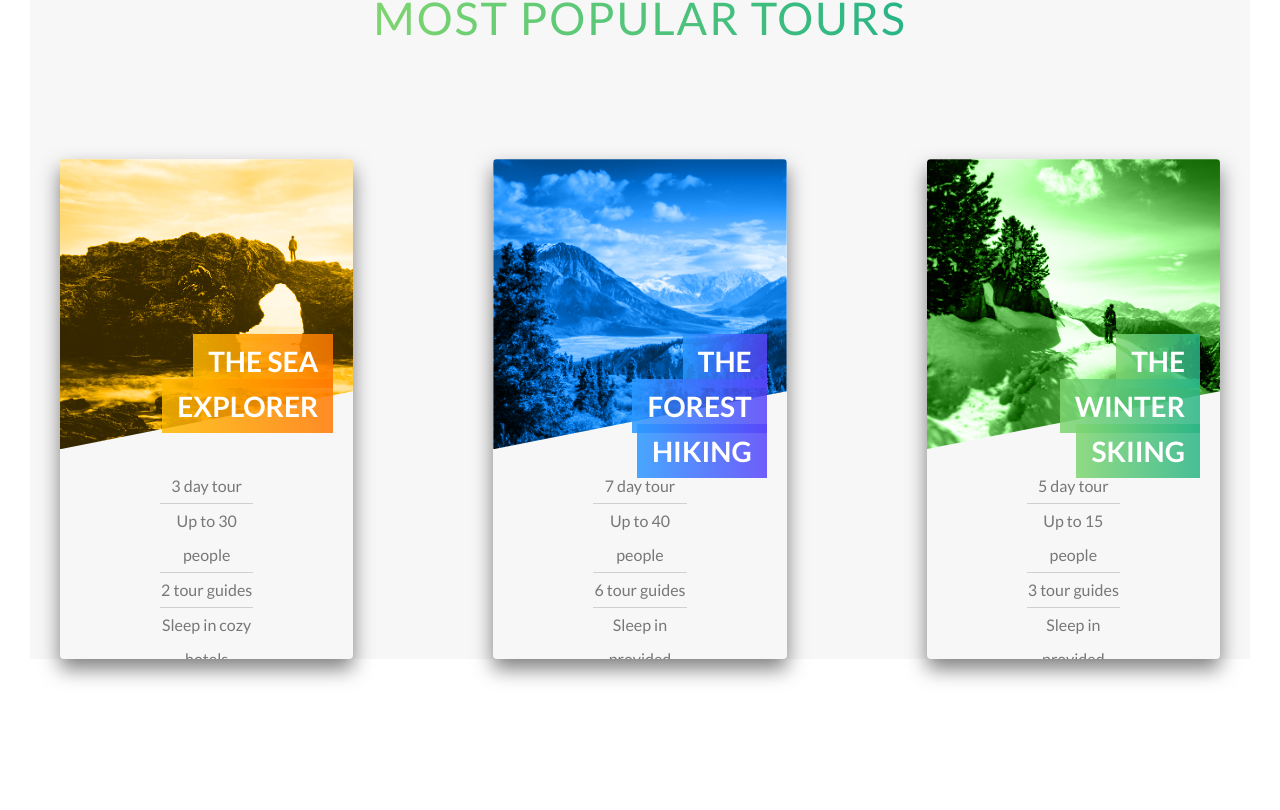
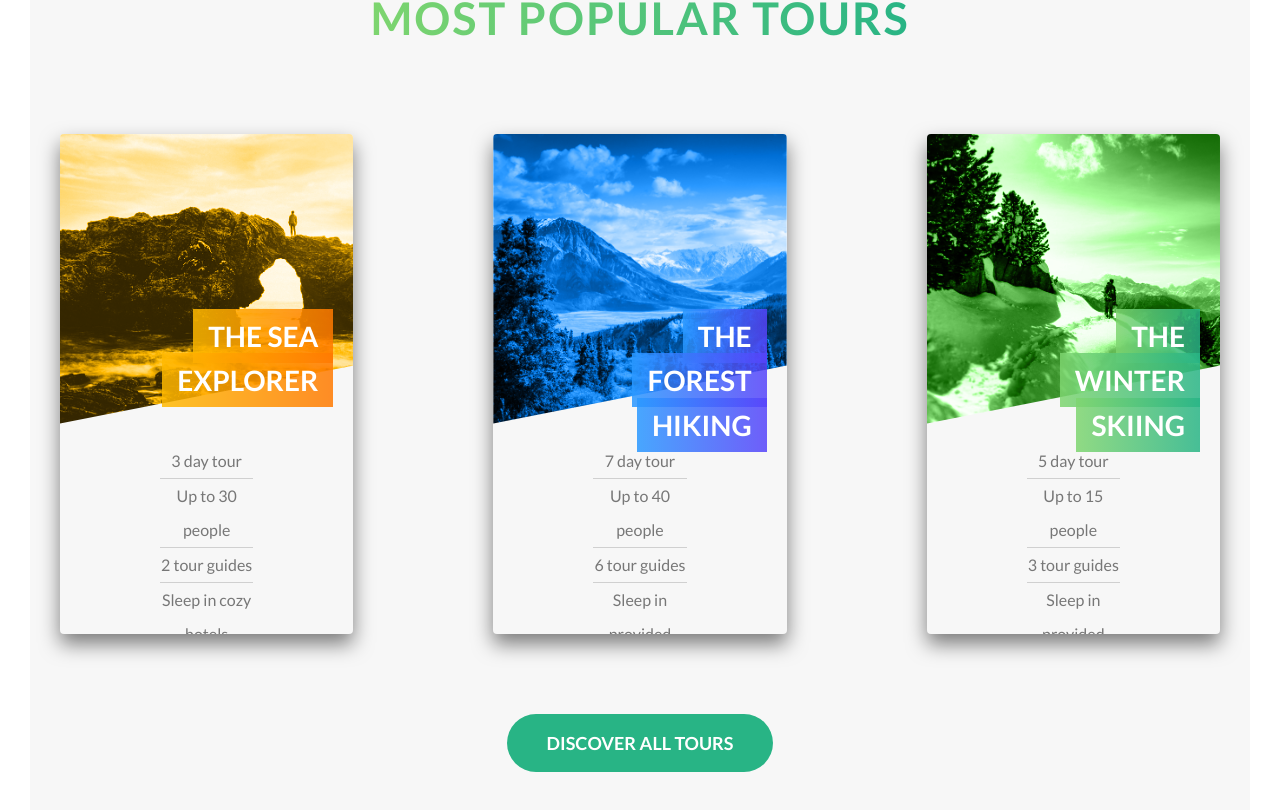
Before and after one commit to dat-truong196nt/Natours, a React (Create React App) app: page / in a window 1280 px wide. Shown: the part 2244-3054 px from the top of the page. Before the commit the page ends 3033 px from the top, so only its background shows below. Built offline with nearby package versions, Linux system fonts and the light colour scheme.

Commit message:
style: semantic-html

```diff
--- a/src/Components/Category.jsx
+++ b/src/Components/Category.jsx
@@ -3,11 +3,10 @@ import { CardFlip } from "./Card"
 export const Category = () => (
 	<section className="section-category">
 		<div className="text-center">
-			<div className="heading-secondary">most popular tours</div>
+			<h2 className="heading-secondary">most popular tours</h2>
 		</div>
 		<div className="row">
 			<div className="col-1-3">
-				<br/>
 				<CardFlip
 					front={{
 						index: 1,
@@ -18,7 +17,6 @@ export const Category = () => (
 				/>
 			</div>
 			<div className="col-1-3">
-				<br/>
 				<CardFlip
 					front={{
 						index: 2,
@@ -29,7 +27,6 @@ export const Category = () => (
 				/>
 			</div>
 			<div className="col-1-3">
-				<br/>
 				<CardFlip
 					front={{
 						index: 3,
@@ -40,5 +37,8 @@ export const Category = () => (
 				/>
 			</div>
 		</div>
+		<div className="text-center">
+			<a href="##" className="btn btn--green">discover all tours</a>
+		</div>
 	</section>
 )
--- a/src/assets/scss/components/_button.scss
+++ b/src/assets/scss/components/_button.scss
@@ -82,4 +82,12 @@
 			font-size: 1.6rem;
 		}
 	}
+
+	&--green {
+		&, &::after {
+			color: white;
+			background-color: $color-green-dark;
+			font-size: 1.8rem;
+		}
+	}
 }
--- a/src/assets/scss/components/_card.scss
+++ b/src/assets/scss/components/_card.scss
@@ -31,6 +31,7 @@
 	color: $color-grey-dark;
 	position: relative;
 	margin: 0 3rem;
+	height: 50rem;
 
 	&__side {
 		height: 50rem;
```
